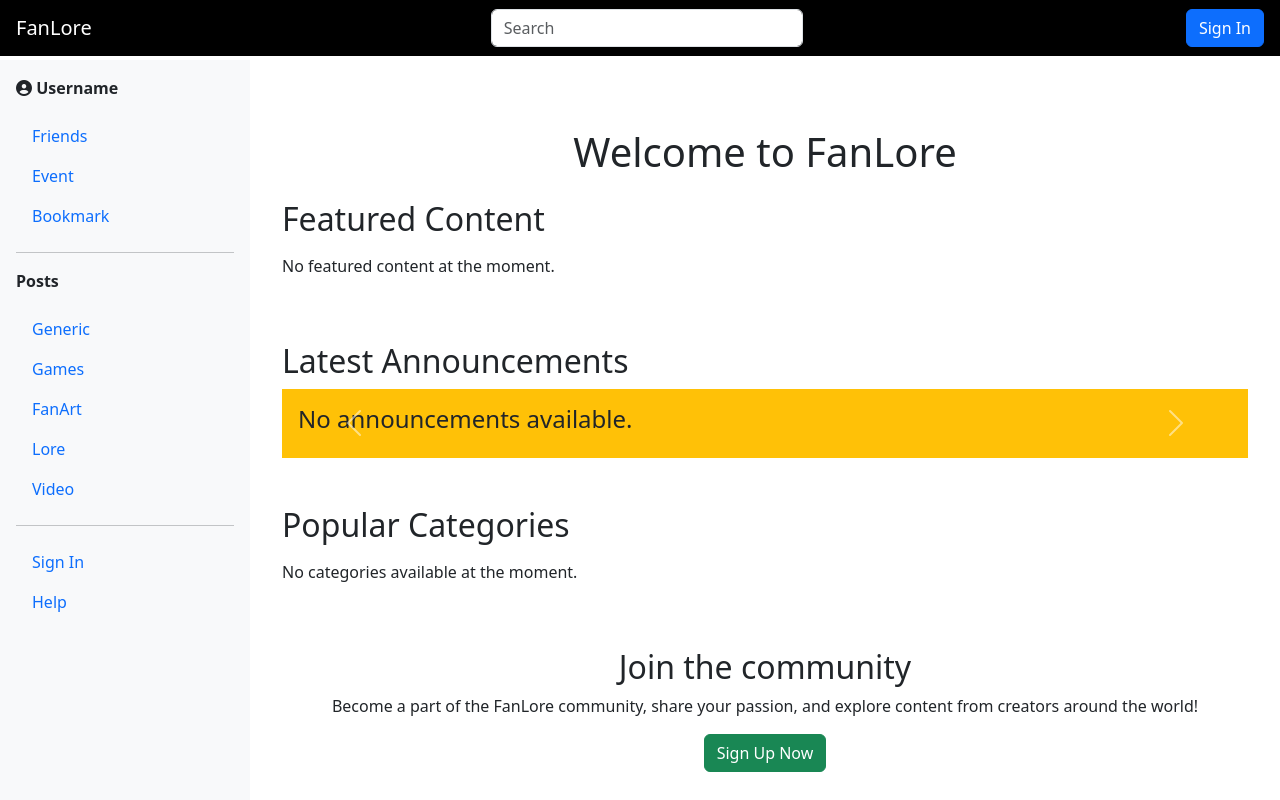
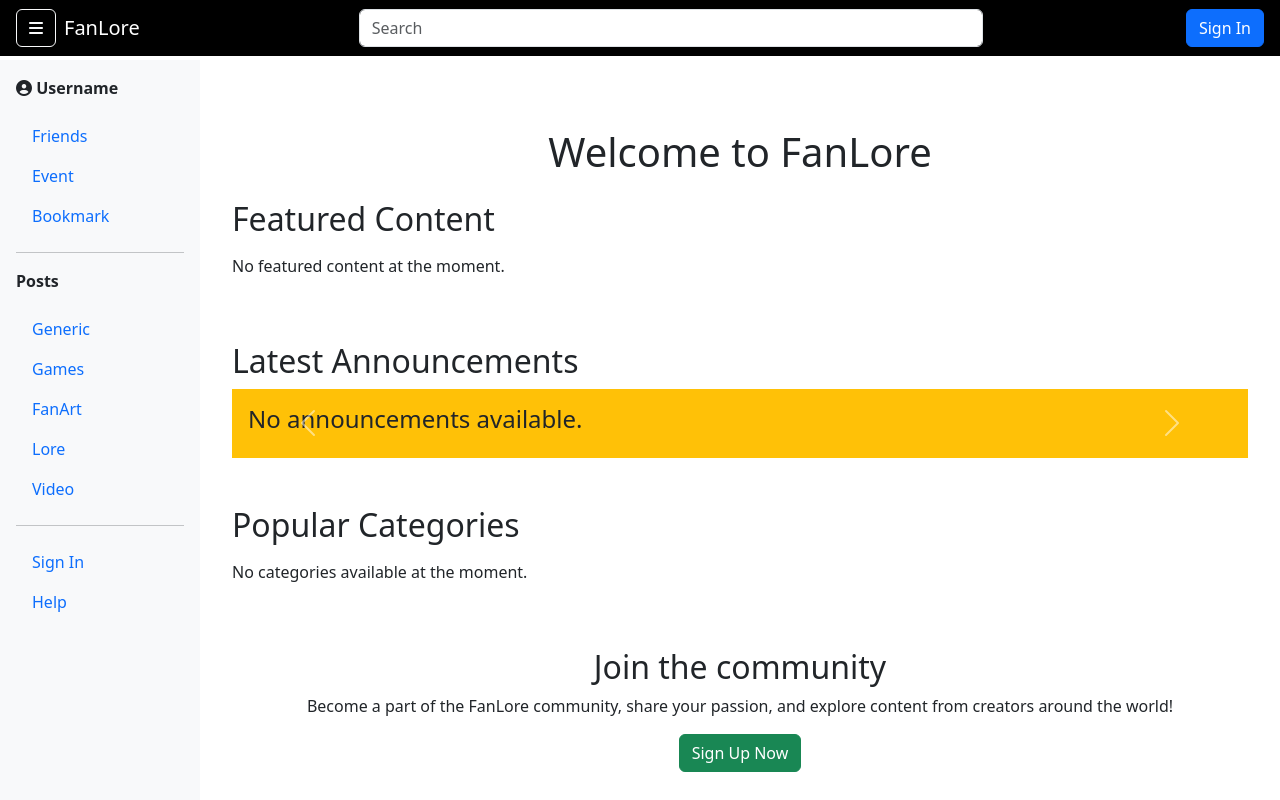
Before and after one commit to NewOsakA/Fanlore, a Django app: page / in a window 1280 px wide. Run offline with Django 4.2, Linux system fonts and the light colour scheme.

Commit message:
Improve base UI

```diff
--- a/fanlore/templates/base.html
+++ b/fanlore/templates/base.html
@@ -18,31 +18,49 @@
             z-index: 1000;
         }
 
-        /* Sidebar fixed on the left */
+        /* Sidebar styling */
         .sidebar {
             position: fixed;
-            top: 60px; /* Below the navbar */
+            top: 60px; /* Below navbar */
             left: 0;
-            width: 250px;
-            height: calc(100vh - 60px); /* Full height minus navbar height */
-            overflow-y: auto; /* Scrollable sidebar content */
+            width: 200px;
+            height: calc(100vh - 60px);
+            overflow-y: auto;
+            transition: transform 0.3s ease-in-out, opacity 0.3s ease-in-out;
+        }
+
+        .collapsed .sidebar {
+            transform: translateX(-100%);
+            opacity: 0;
         }
 
         /* Main content area */
         .main-content {
-            margin-left: 250px; /* Sidebar width */
-            margin-top: 60px; /* Navbar height */
-            height: calc(100vh - 60px); /* Full height minus navbar height */
-            overflow-y: auto; /* Make main content scrollable */
+            margin-left: 200px; /* Default sidebar width */
+            margin-top: 60px;
+            height: calc(100vh - 60px);
+            overflow-y: auto;
             padding: 20px;
+            transition: margin-left 0.3s ease-in-out;
+<!--            background-color: lightgray; /* Just to visualize */-->
+        }
+
+        .collapsed .main-content {
+            margin-left: 0 !important;
+            width: 100%;
         }
     </style>
 </head>
 <body>
     <!-- Fixed Navbar -->
     <nav class="navbar navbar-dark bg-black px-3">
-        <a class="navbar-brand text-white" href="/">FanLore</a>
-        <input class="form-control w-25" type="search" placeholder="Search">
+        <div class="d-flex align-items-center">
+            <button class="btn btn-outline-light me-2" id="toggleSidebar">
+                <i class="fas fa-bars"></i>
+            </button>
+            <a class="navbar-brand text-white" href="/">FanLore</a>
+        </div>
+        <input class="form-control w-50" type="search" placeholder="Search">
         {% if user.is_authenticated %}
             <a href="/upload" class="btn btn-light">Create Post</a>
         {% else %}
@@ -50,20 +68,20 @@
         {% endif %}
     </nav>
 
-    <div class="d-flex">
-        <!-- Fixed Sidebar -->
-        <div class="bg-light p-3 sidebar">
+
+    <div class="d-flex" id="pageContainer">
+        <!-- Sidebar with Collapse -->
+        <div class="bg-light p-3 sidebar" id="sidebar">
             <div class="mb-3">
                 {% if user.is_authenticated %}
-                    <a href="profile" class="text-dark text-decoration-none">
-                        <i class="fas fa-user-circle"></i> <strong>{{user.username}}</strong>
+                    <a href="{% url 'profile' %}" class="text-dark text-decoration-none">
+                        <i class="fas fa-user-circle"></i> <strong>{{ user.username }}</strong>
                     </a>
                 {% else %}
                     <a href="signin" class="text-dark text-decoration-none">
                         <i class="fas fa-user-circle"></i> <strong>Username</strong>
                     </a>
                 {% endif %}
-
             </div>
             <ul class="nav flex-column">
                 <li class="nav-item"><a class="nav-link" href="#">Friends</a></li>
@@ -92,10 +110,17 @@
         </div>
 
         <!-- Main Content (Scrollable) -->
-        <div class="container main-content">
+        <div class="container-fluid main-content">
             {% block content %}
             {% endblock %}
         </div>
     </div>
+
+    <script>
+        document.getElementById('toggleSidebar').addEventListener('click', function() {
+            document.getElementById('pageContainer').classList.toggle('collapsed');
+        });
+
+    </script>
 </body>
 </html>
```
Also changed, not shown: fanlore/templates/fanlore/profile.html (+3 -9 lines).
